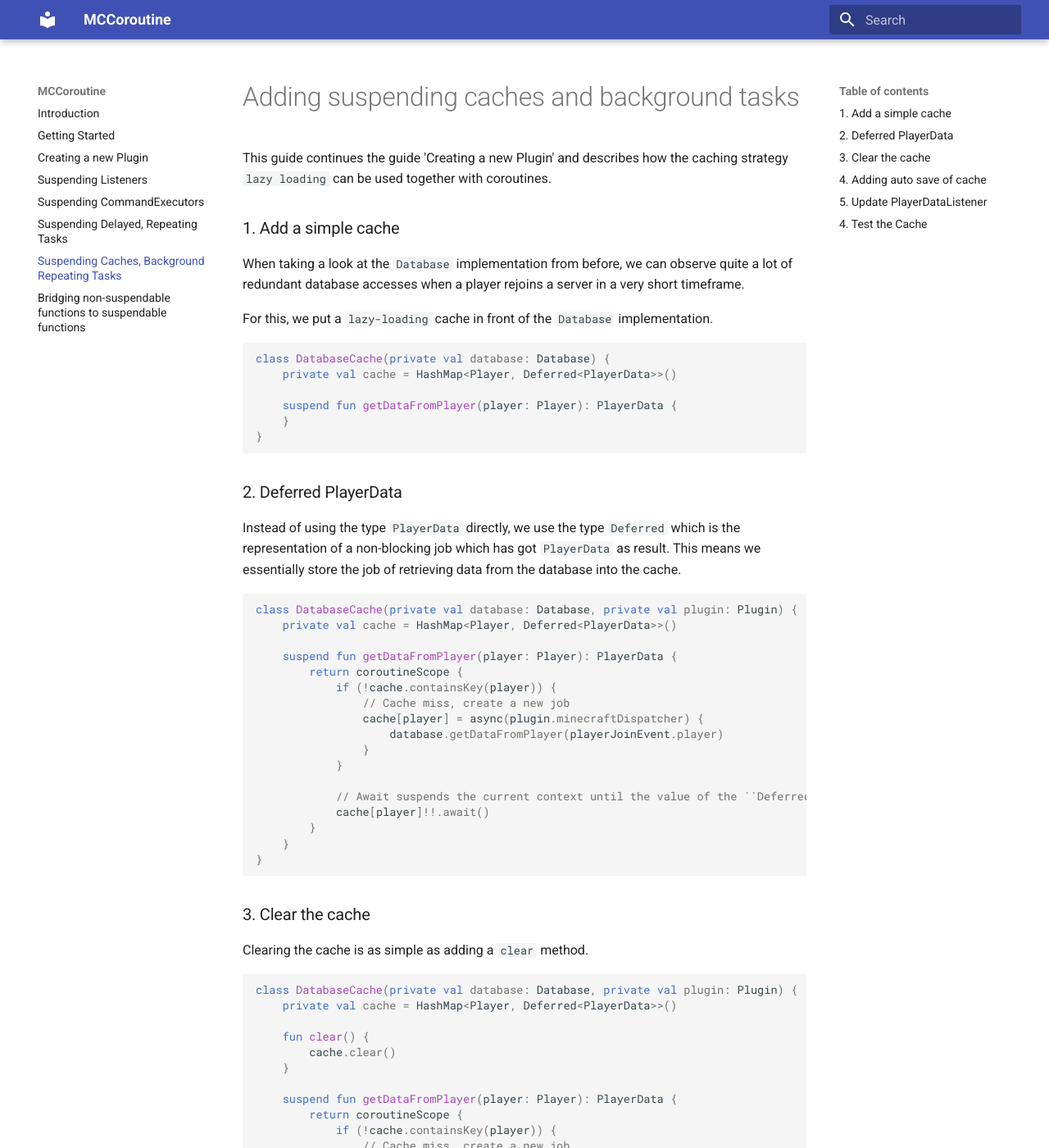
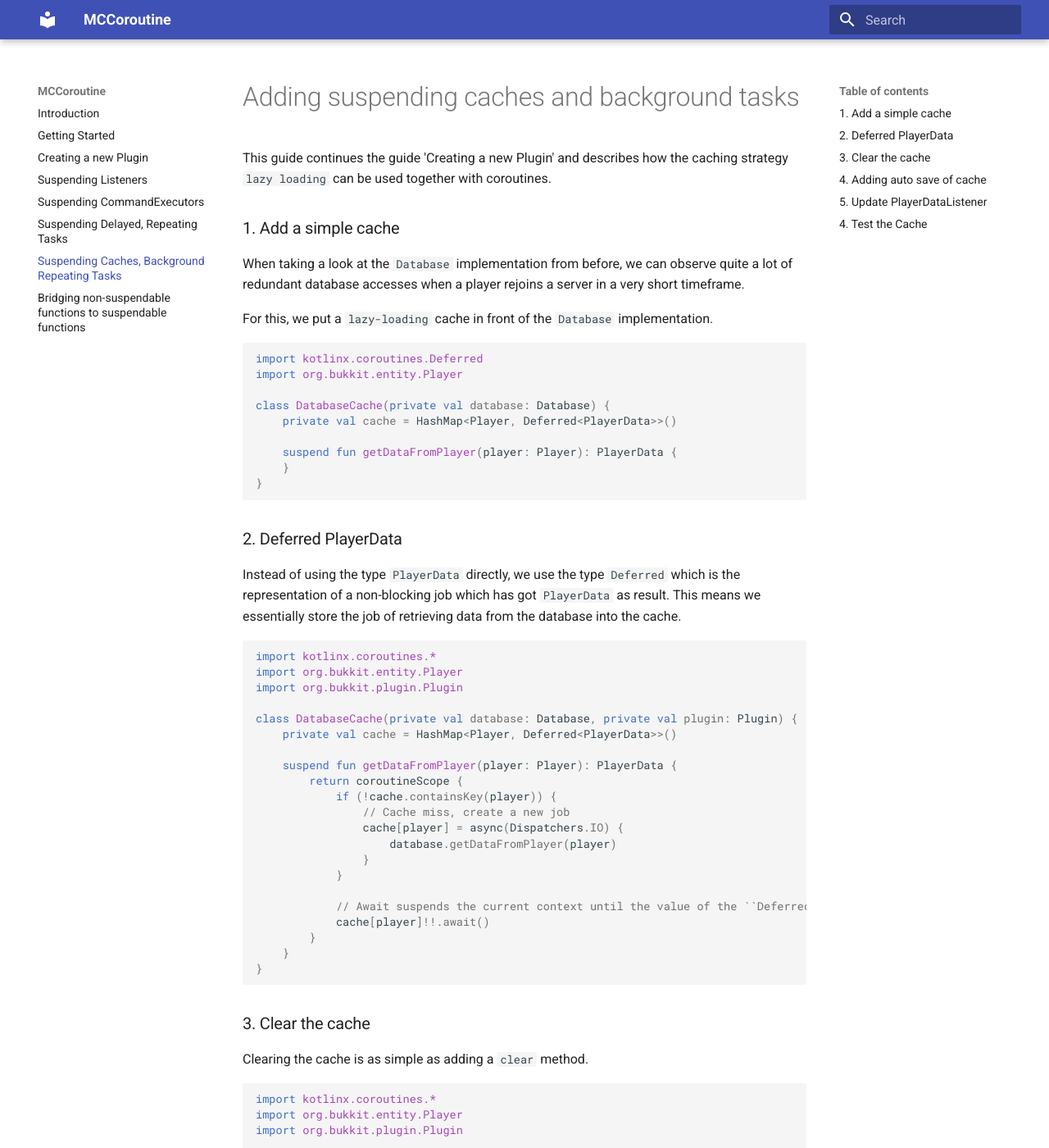
Before and after one commit to Shynixn/MCCoroutine, an MkDocs documentation site: the page built from docs/wiki/docs/caching.md, in a window 1280 px wide and 1400 px high. Shown: the whole window at 82% size. Built offline with MkDocs 1.6.1 and Material for MkDocs 9.7.7, drawn with Linux system fonts in a browser that asks for light colours; some of the changed text lies outside the part shown.

Commit message:
#33 Fixed documentation issues and bugs.

`````diff
--- a/docs/wiki/docs/caching.md
+++ b/docs/wiki/docs/caching.md
@@ -11,6 +11,9 @@ accesses when a player rejoins a server in a very short timeframe.
 For this, we put a ``lazy-loading`` cache in front of the  ``Database`` implementation.
 
 ````kotlin
+import kotlinx.coroutines.Deferred
+import org.bukkit.entity.Player
+
 class DatabaseCache(private val database: Database) {
     private val cache = HashMap<Player, Deferred<PlayerData>>()
 
@@ -26,6 +29,10 @@ non-blocking job which has got ``PlayerData`` as result. This means we essential
 the database into the cache.
 
 ````kotlin
+import kotlinx.coroutines.*
+import org.bukkit.entity.Player
+import org.bukkit.plugin.Plugin
+
 class DatabaseCache(private val database: Database, private val plugin: Plugin) {
     private val cache = HashMap<Player, Deferred<PlayerData>>()
 
@@ -33,8 +40,8 @@ class DatabaseCache(private val database: Database, private val plugin: Plugin)
         return coroutineScope {
             if (!cache.containsKey(player)) {
                 // Cache miss, create a new job
-                cache[player] = async(plugin.minecraftDispatcher) {
-                    database.getDataFromPlayer(playerJoinEvent.player)
+                cache[player] = async(Dispatchers.IO) {
+                    database.getDataFromPlayer(player)
                 }
             }
 
@@ -50,6 +57,10 @@ class DatabaseCache(private val database: Database, private val plugin: Plugin)
 Clearing the cache is as simple as adding a ``clear`` method.
 
 ````kotlin
+import kotlinx.coroutines.*
+import org.bukkit.entity.Player
+import org.bukkit.plugin.Plugin
+
 class DatabaseCache(private val database: Database, private val plugin: Plugin) {
     private val cache = HashMap<Player, Deferred<PlayerData>>()
 
@@ -61,8 +72,8 @@ class DatabaseCache(private val database: Database, private val plugin: Plugin)
         return coroutineScope {
             if (!cache.containsKey(player)) {
                 // Cache miss, create a new job
-                cache[player] = async(plugin.minecraftDispatcher) {
-                    database.getDataFromPlayer(playerJoinEvent.player)
+                cache[player] = async(Dispatchers.IO) {
+                    database.getDataFromPlayer(player)
                 }
             }
 
@@ -78,6 +89,11 @@ class DatabaseCache(private val database: Database, private val plugin: Plugin)
 It is possible to add a new suspendable repeatable background task to save the cached data every 10 minutes.
 
 ````kotlin
+import com.github.shynixn.mccoroutine.launch
+import kotlinx.coroutines.*
+import org.bukkit.entity.Player
+import org.bukkit.plugin.Plugin
+
 class DatabaseCache(private val database: Database, private val plugin: Plugin) {
     private val cache = HashMap<Player, Deferred<PlayerData>>()
 
@@ -113,8 +129,8 @@ class DatabaseCache(private val database: Database, private val plugin: Plugin)
         return coroutineScope {
             if (!cache.containsKey(player)) {
                 // Cache miss, create a new job
-                cache[player] = async(plugin.minecraftDispatcher) {
-                    database.getDataFromPlayer(playerJoinEvent.player)
+                cache[player] = async(Dispatchers.IO) {
+                    database.getDataFromPlayer(player)
                 }
             }
 
@@ -131,13 +147,18 @@ It is no longer necessary to manually call save as auto save is put in place.
 Also, the cache automatically clears itself up every 10 minutes.
 
 ````kotlin
+import org.bukkit.event.EventHandler
+import org.bukkit.event.Listener
+import org.bukkit.event.player.PlayerJoinEvent
+import java.util.*
 
 class PlayerDataListener(private val database : DatabaseCache) : Listener {
     @EventHandler
     suspend fun onPlayerJoinEvent(playerJoinEvent: PlayerJoinEvent) {
-       val playerData = database.getDataFromPlayer(playerJoinEvent.player)
-       playerData.name = player.name
-       playerData.lastJoinDate = Date()
+        val player = playerJoinEvent.player
+        val playerData = database.getDataFromPlayer(player)
+        playerData.name = player.name
+        playerData.lastJoinDate = Date()
     }
 }
 ````
`````
Also changed, not shown: docs/wiki/docs/bridge.md (+5 -1 lines), docs/wiki/docs/commandexecutors.md (+13 -1 lines), docs/wiki/docs/listener.md (+13 -3 lines), docs/wiki/docs/newplugin.md (+11 -2 lines), docs/wiki/docs/repeatingtasks.md (+23 -2 lines), 5 other files.
